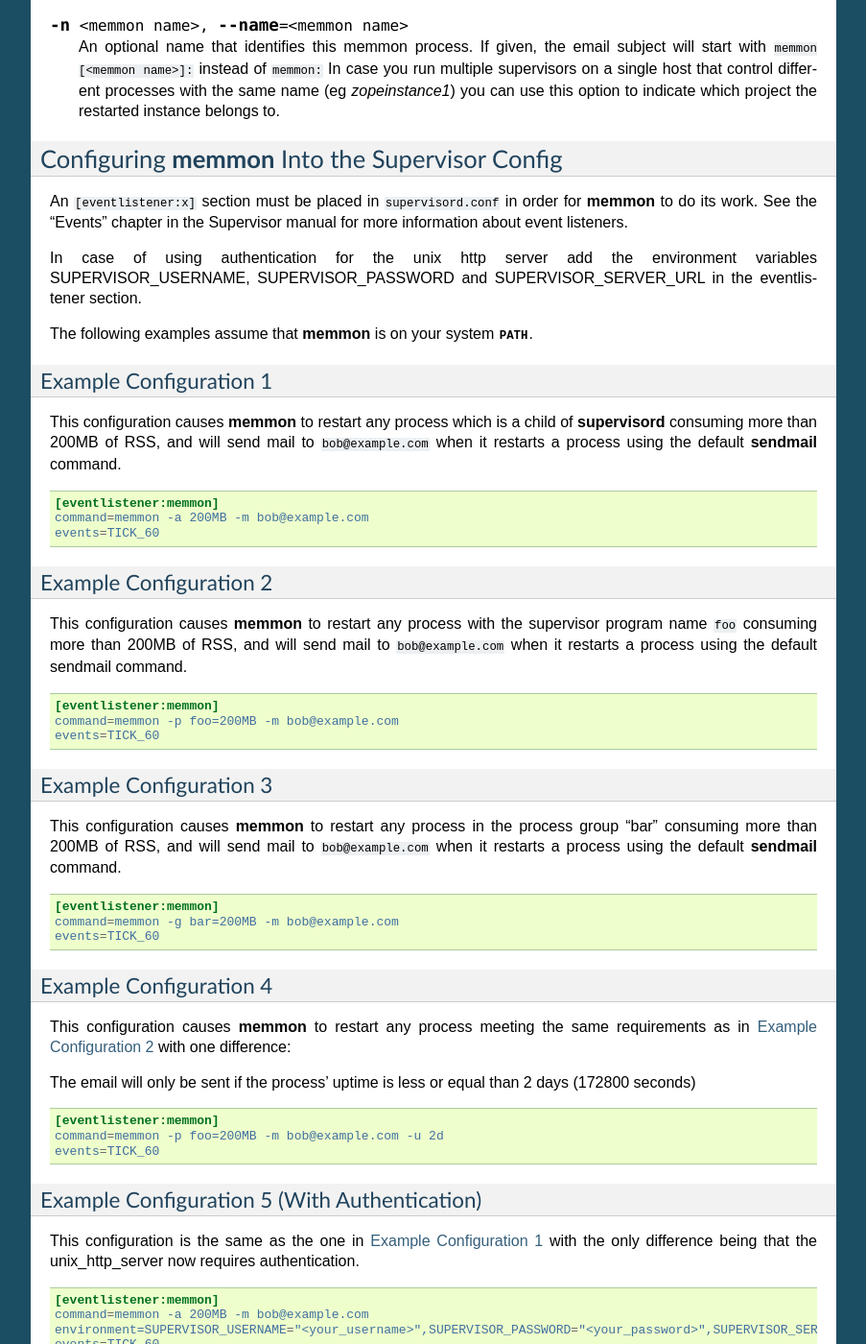
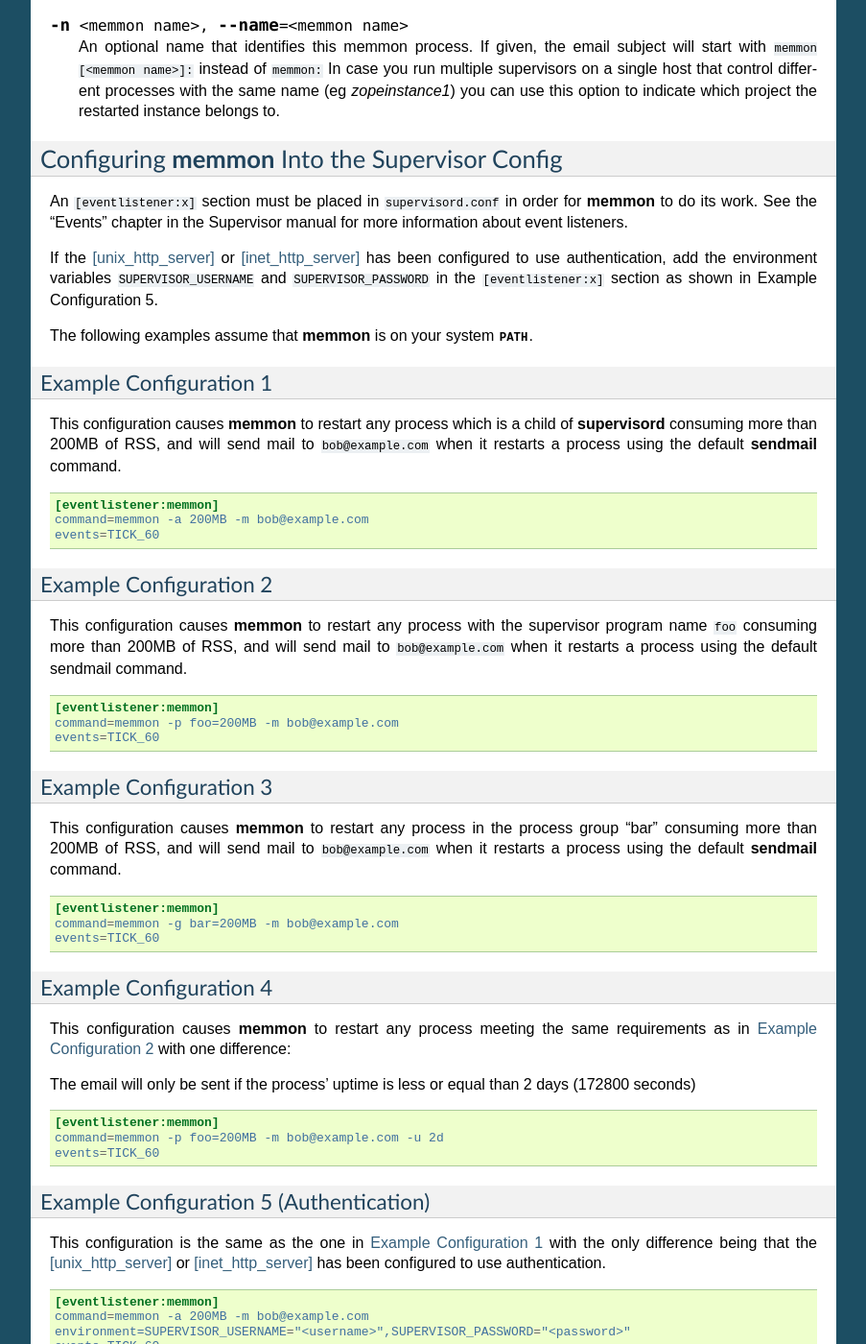
Before and after one commit to Supervisor/superlance, a Sphinx documentation site: the page built from docs/memmon.rst, in a window 1280 px wide and 1400 px high, scrolled down 1565 px. Shown: the whole window at 96% size, without its empty margins (198-1101 px from the left). Built offline with Sphinx 7.4.7, drawn with Linux system fonts in a browser that asks for light colours; some of the changed text lies outside the part shown.

Commit message:
Remove SUPERVISOR_SERVER_URL from example since it is set by supervisord

```diff
--- a/docs/memmon.rst
+++ b/docs/memmon.rst
@@ -131,9 +131,13 @@ An ``[eventlistener:x]`` section must be placed in :file:`supervisord.conf`
 in order for :command:`memmon` to do its work. See the "Events" chapter in the
 Supervisor manual for more information about event listeners.
 
-In case of using authentication for the unix http server add the environment
-variables SUPERVISOR_USERNAME, SUPERVISOR_PASSWORD and SUPERVISOR_SERVER_URL
-in the eventlistener section.
+If the `[unix_http_server]
+<http://supervisord.org/configuration.html#unix-http-server-section-settings>`_
+or `[inet_http_server]
+<http://supervisord.org/configuration.html#inet-http-server-section-settings>`_
+has been configured to use authentication, add the environment variables
+``SUPERVISOR_USERNAME`` and ``SUPERVISOR_PASSWORD`` in the ``[eventlistener:x]``
+section as shown in Example Configuration 5.
 
 The following examples assume that :command:`memmon` is on your system
 :envvar:`PATH`.
@@ -199,15 +203,19 @@ The email will only be sent if the process' uptime is less or equal than
    events=TICK_60
 
 
-Example Configuration 5 (With Authentication)
-#######################
+Example Configuration 5 (Authentication)
+########################################
 
 This configuration is the same as the one in `Example Configuration 1`_ with
-the only difference being that the unix_http_server now requires authentication.
+the only difference being that the `[unix_http_server]
+<http://supervisord.org/configuration.html#unix-http-server-section-settings>`_
+or `[inet_http_server]
+<http://supervisord.org/configuration.html#inet-http-server-section-settings>`_
+has been configured to use authentication.
 
 .. code-block:: ini
 
    [eventlistener:memmon]
    command=memmon -a 200MB -m bob@example.com
-   environment=SUPERVISOR_USERNAME="<your_username>",SUPERVISOR_PASSWORD="<your_password>",SUPERVISOR_SERVER_URL="<server_url>"
+   environment=SUPERVISOR_USERNAME="<username>",SUPERVISOR_PASSWORD="<password>"
    events=TICK_60
```
